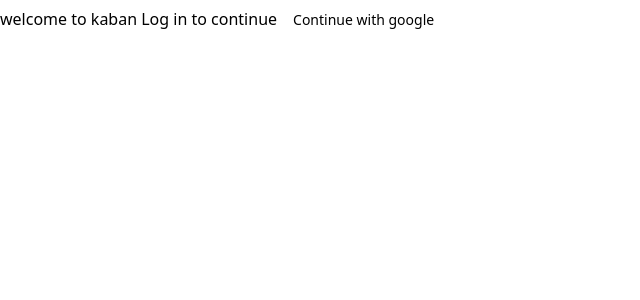
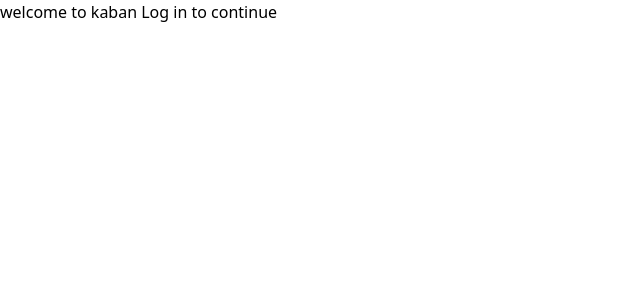
Before and after one commit to madicke12/kaban, a Next.js app: page / in a window 1280 px wide. Shown: the top 300 px of the page, without its empty margins (0-640 px from the left). Built offline with nearby package versions, Linux system fonts and the light colour scheme.

Commit message:
commented the signin button

```diff
--- a/app/components/home.tsx
+++ b/app/components/home.tsx
@@ -7,7 +7,7 @@ export const Home = () => {
   return (
     <div>welcome to kaban Log in to continue
 
-        <Button onClick={()=>signIn(undefined,{callbackUrl:`${window.location.origin}/board`})}>Continue with google</Button>
+      {/* <Button onClick={()=>signIn(undefined,{callbackUrl:`${window.location.origin}/board`})}>Continue with google</Button> */}
     </div>
 
   )
```
